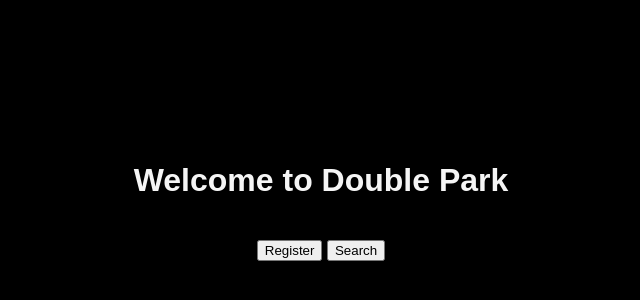
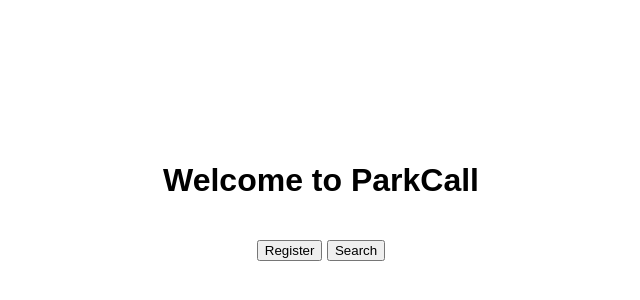
Before and after one commit to Ckayz/DPapp, a website: page public/index.html in a window 1280 px wide. Shown: the part 184-484 px from the top of the page, without its empty margins (319-959 px from the left). Drawn offline with Linux system fonts and the light colour scheme.

Commit message:
updated name

```diff
--- a/public/index.html
+++ b/public/index.html
@@ -7,7 +7,7 @@
     <link rel="stylesheet" href="styles.css">
 </head>
 <body>
-    <h1>Welcome to Double Park</h1>
+    <h1>Welcome to ParkCall</h1>
 
     <!-- Main selection buttons -->
     <div id="mainMenu">
--- a/public/styles.css
+++ b/public/styles.css
@@ -6,12 +6,12 @@ body {
     justify-content: center;
     align-items: center;
     flex-direction: column;
-    background-color: black;
+    background-color: white;
 }
 
 h1, h2 {
     text-align: center;
-    -webkit-text-fill-color: whitesmoke;
+    -webkit-text-fill-color: black;
     text-underline-offset: 10px;
 }
 
```
Also changed, not shown: 2 other files.
